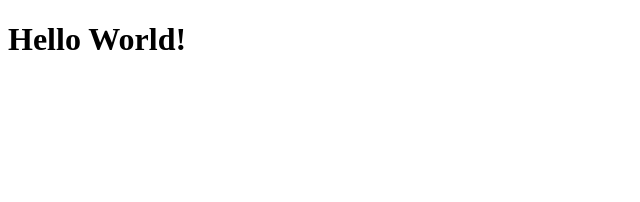
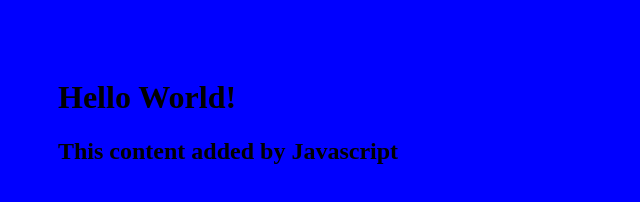
Before and after one commit to lemichaelorozco/my-personal-website, a plain HTML site: page index.html in a window 1280 px wide. Shown: the whole page, without its empty margins (0-640 px from the left). Drawn offline with Linux system fonts and the light colour scheme.

Commit message:
add style.css, script.js and connect to html

```diff
--- a/index.html
+++ b/index.html
@@ -1,11 +1,13 @@
 <!DOCTYPE html>
 <html lang="en">
     <head>
+        <link rel="stylesheet" href="style.css"/>
         <title>My Personal Website</title>
     </head>
 
     <body>
         <h1>Hello World!</h1>
+        <script src="script.js"></script>
     </body>
 
 </html>
--- /dev/null
+++ b/script.js
@@ -0,0 +1,3 @@
+const h2 = document.createElement("h2");
+h2.textContent = "This content added by Javascript";
+document.querySelector("body").appendChild(h2);
--- /dev/null
+++ b/style.css
@@ -0,0 +1,4 @@
+body {
+    background: blue;
+    padding: 50px;
+}
```
